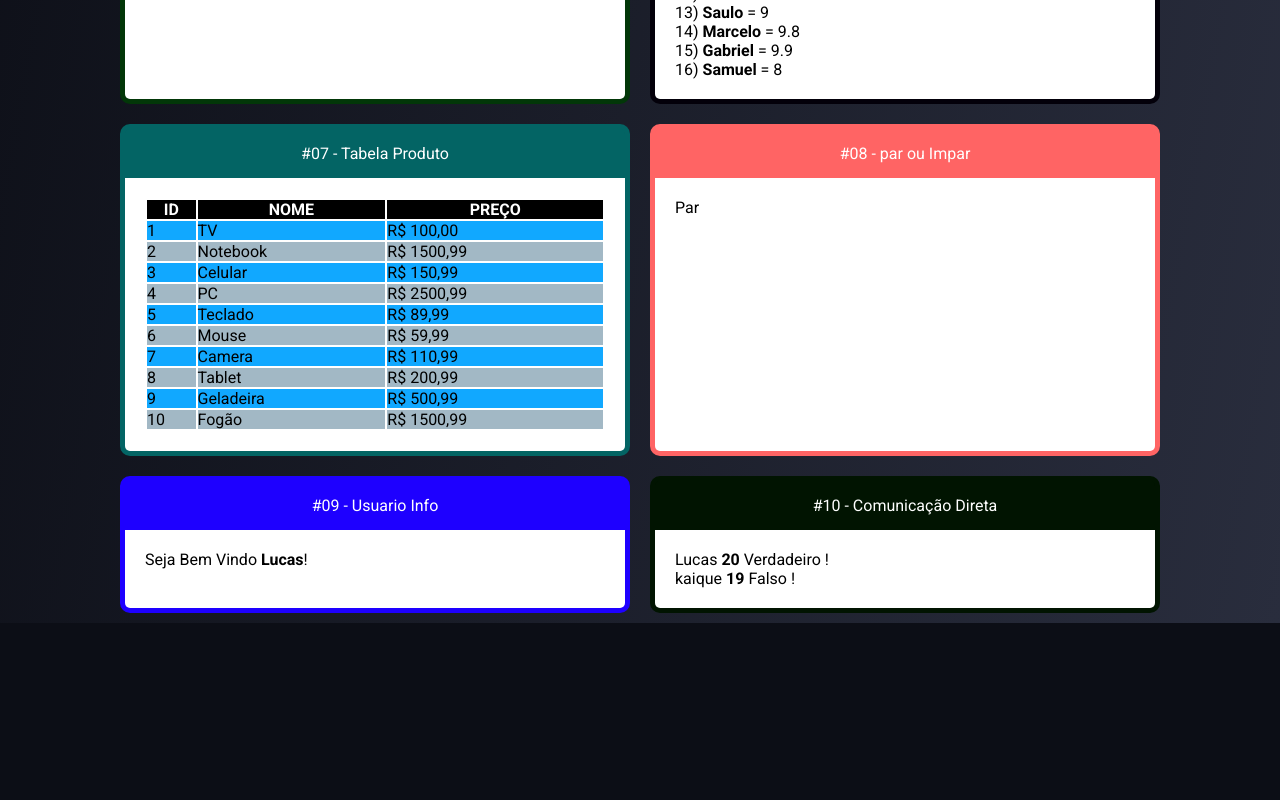
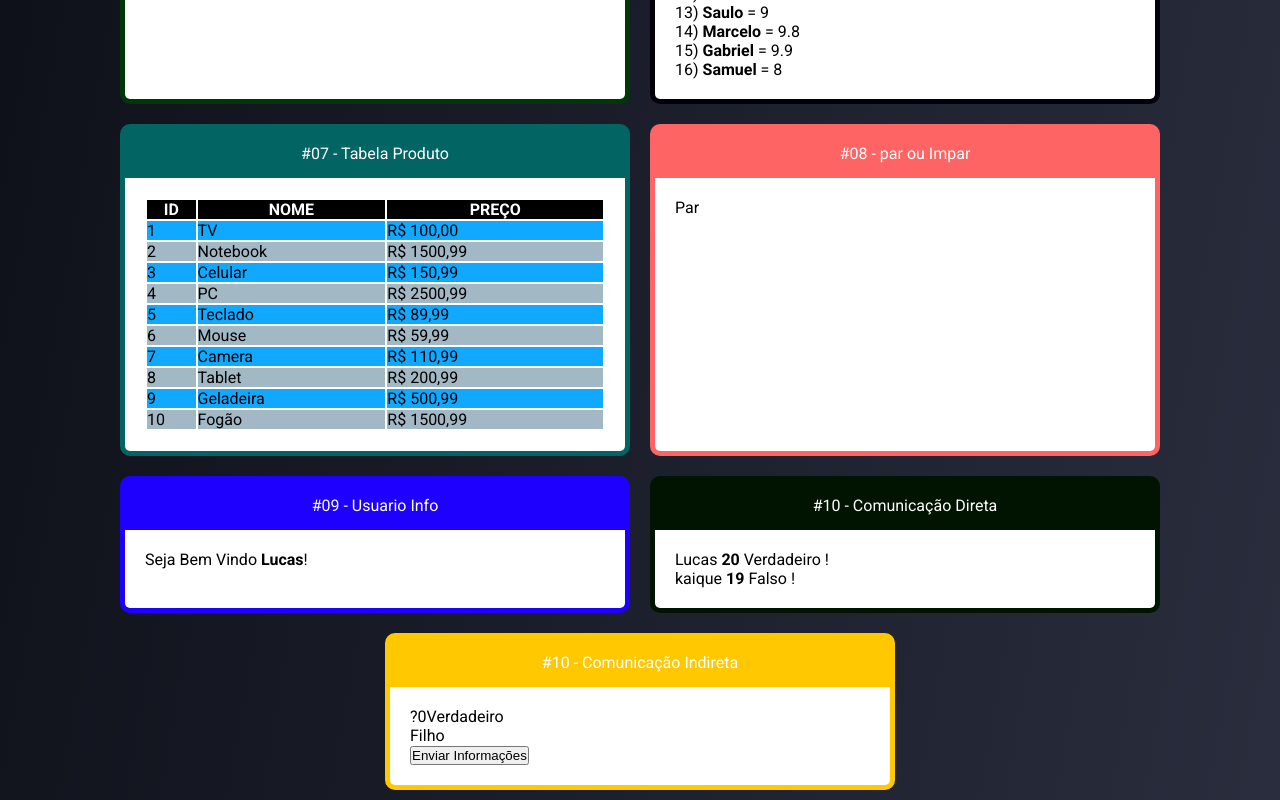
Before and after one commit to Lukas656/Aula-Reack, a React (Create React App) app: page / in a window 1280 px wide. Shown: the part 848-1648 px from the top of the page. Before the commit the page ends 1471 px from the top, so only its background shows below. Built offline with nearby package versions, Linux system fonts and the light colour scheme.

Commit message:
comunicação indireta part/1

```diff
--- a/src/App.jsx
+++ b/src/App.jsx
@@ -10,6 +10,7 @@ import Produtos from './components/repeticao/Produtos';
 import ParOuimpar from "./components/condicional/ParOuimpar";
 import UsuarioInfo from "./components/condicional/UsuarioInfo";
 import DiretaPai from "./components/comunicacao/DiretaPai";
+import IndiretaPai from "./components/comunicacao/IndiretaPai";
 // eslint-disable-next-line import/no-anonymous-default-export
 export default function (props) {
     return (
@@ -38,6 +39,9 @@ export default function (props) {
                 <Card titulo="#10 - Comunicação Direta" color="rgb(001, 20, 001)">
                     <DiretaPai />
                 </Card>
+                <Card titulo="#10 - Comunicação Indireta" color="rgb(405, 200, 001)">
+                    <IndiretaPai />
+                </Card>
             </div>
         </>
     )
--- /dev/null
+++ b/src/components/comunicacao/IndiretaFilho.jsx
@@ -0,0 +1,14 @@
+import React from "react";
+
+// eslint-disable-next-line import/no-anonymous-default-export
+export default (props) => {
+
+    return (
+        <div>
+            <di>Filho</di><br />
+            <button
+                onClick={e =>{props.quandoClicar("Aleksandro", 42, true)}}
+            >Enviar Informações</button>
+        </div>
+    )
+}
--- /dev/null
+++ b/src/components/comunicacao/IndiretaPai.jsx
@@ -0,0 +1,26 @@
+import React from "react";
+import IndiretaFilho from "./IndiretaFilho";
+
+// eslint-disable-next-line import/no-anonymous-default-export
+export default (props)=>{
+
+    let nome = '?'
+    let idade= 0
+    let estuda= true
+
+    // Nome , idade , estuda
+    function fornecerInformacoes(nomeParam, idadeParam, estudaparam){
+        nome = nomeParam
+        idade = idadeParam
+        estuda = estudaparam
+        console.log(nome, idade, estuda)
+    }
+    return(
+        <div>
+            <span>{nome}</span>
+            <span>{idade}</span>
+            <span>{estuda ? 'Verdadeiro': 'Falso'}</span>
+            <IndiretaFilho quandoClicar={fornecerInformacoes}/>
+        </div>
+    )
+}
```
